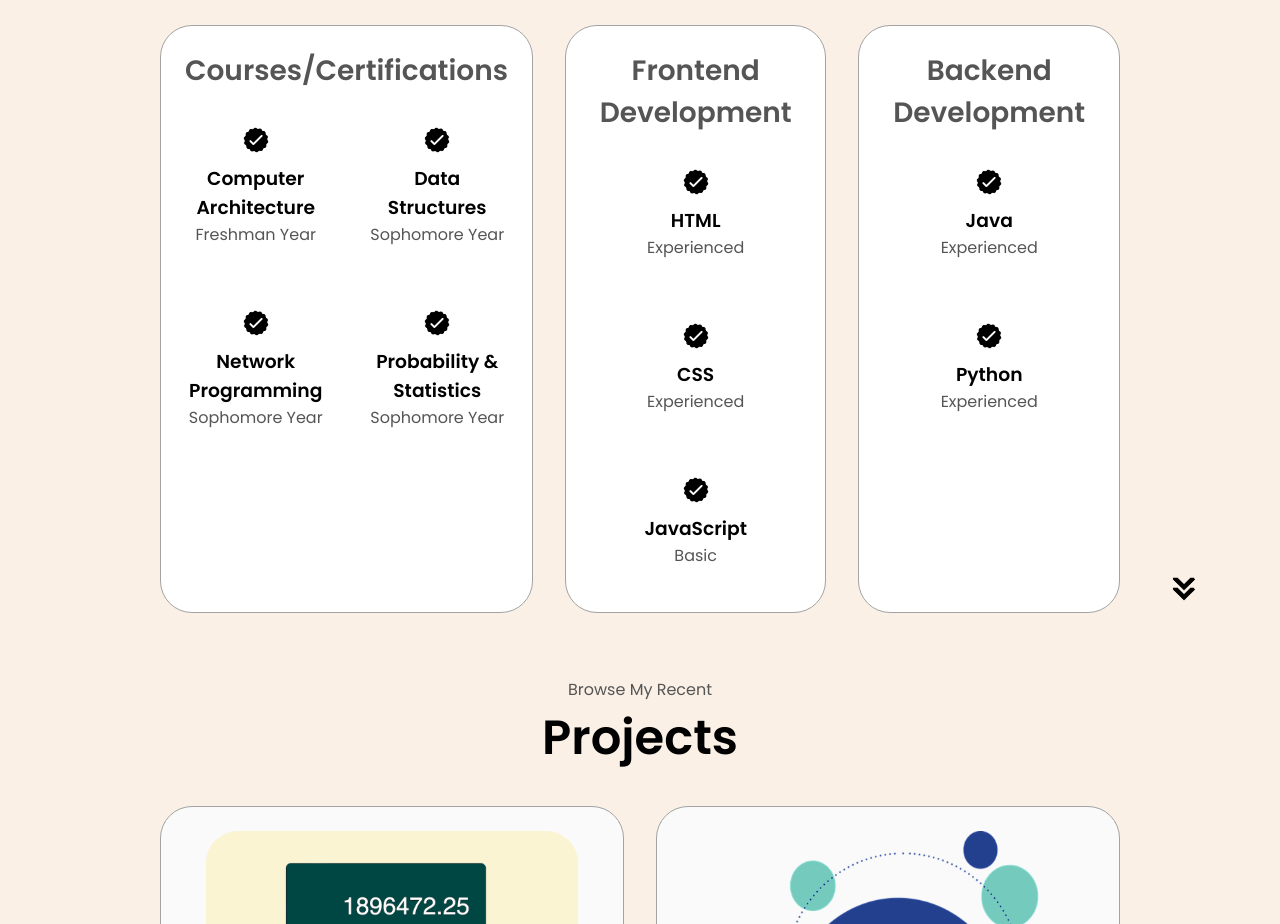
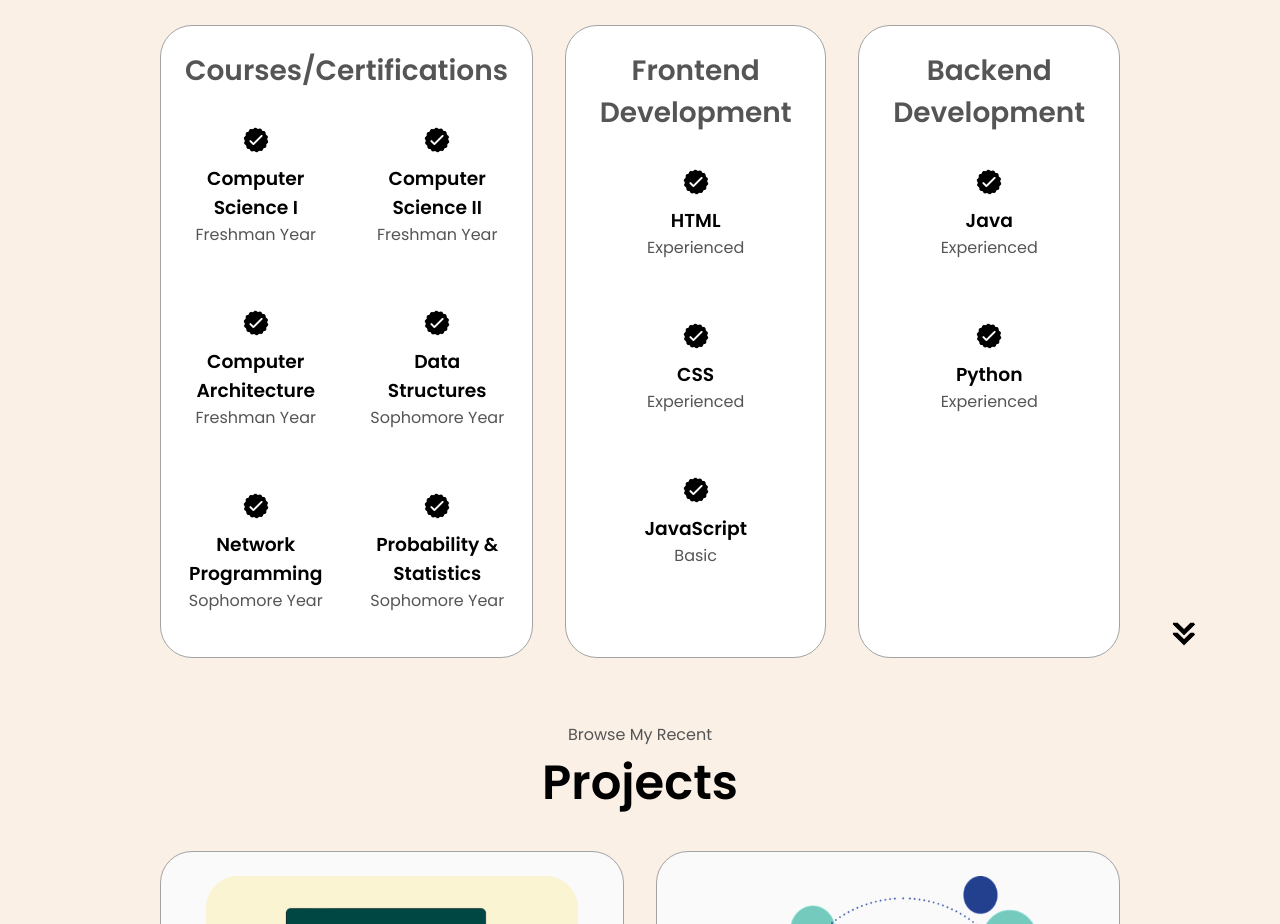
Before and after one commit to AliyanHidayatallah/Portfolio-Website, a plain HTML site: page index.html in a window 1280 px wide. Shown: the part 1800-2724 px from the top of the page. Drawn offline with Linux system fonts and the light colour scheme.

Commit message:
Update index.html

```diff
--- a/index.html
+++ b/index.html
@@ -113,6 +113,20 @@
                     <h2 class="experience-sub-title">Courses/Certifications</h2>
                     <div class="article-container">
 
+                        <article>
+                            <img src="./ASSETS/checkmark.png" alt="Experience Icon" class="icon"/>
+                            <div>
+                                <h3>Computer Science I</h3>
+                                <p>Freshman Year</p>
+                            </div>
+                        </article>
+                        <article>
+                            <img src="./ASSETS/checkmark.png" alt="Experience Icon" class="icon"/>
+                            <div>
+                                <h3>Computer Science II</h3>
+                                <p>Freshman Year</p>
+                            </div>
+                        </article>
                         <article>
                             <img src="./ASSETS/checkmark.png" alt="Experience Icon" class="icon"/>
                             <div>
```
